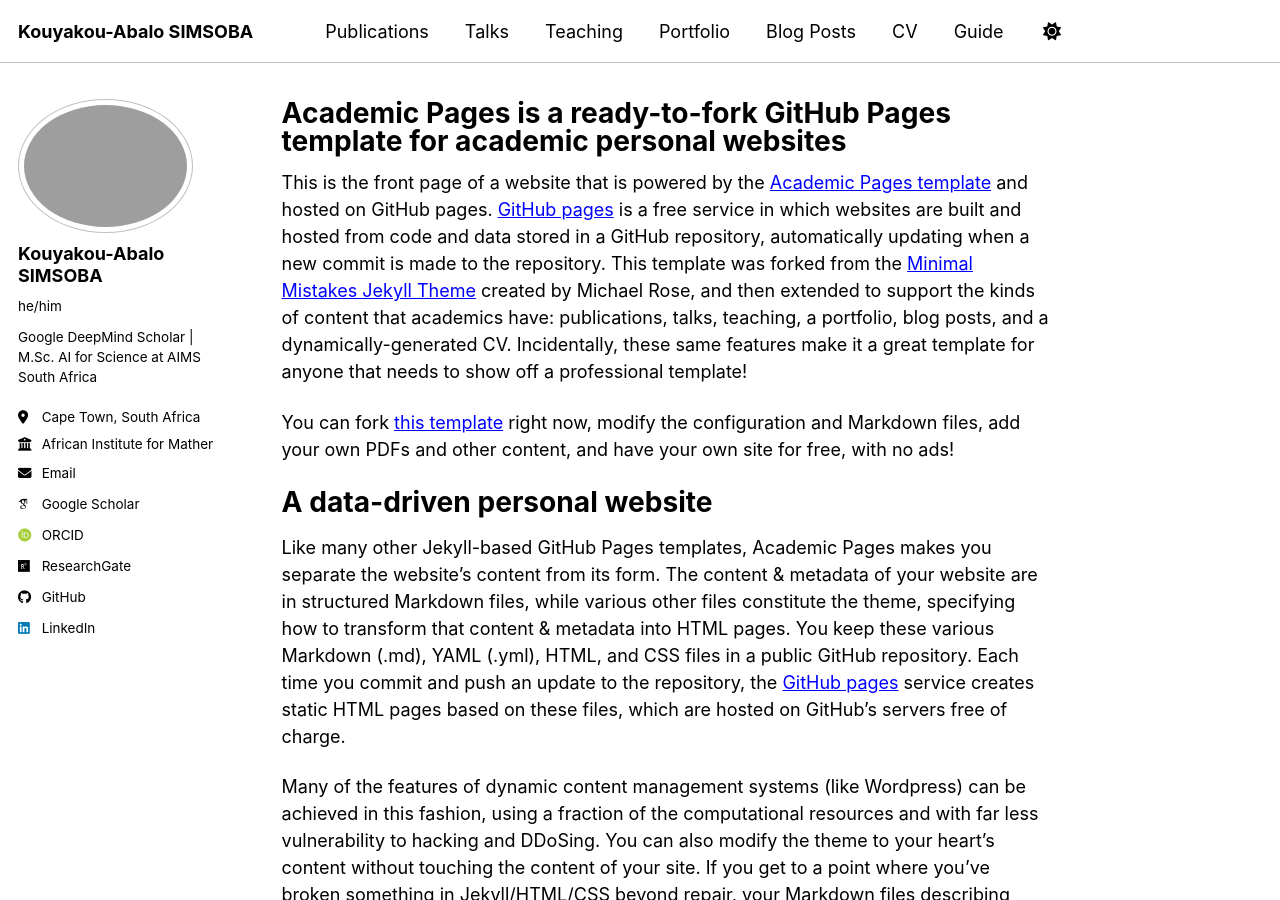
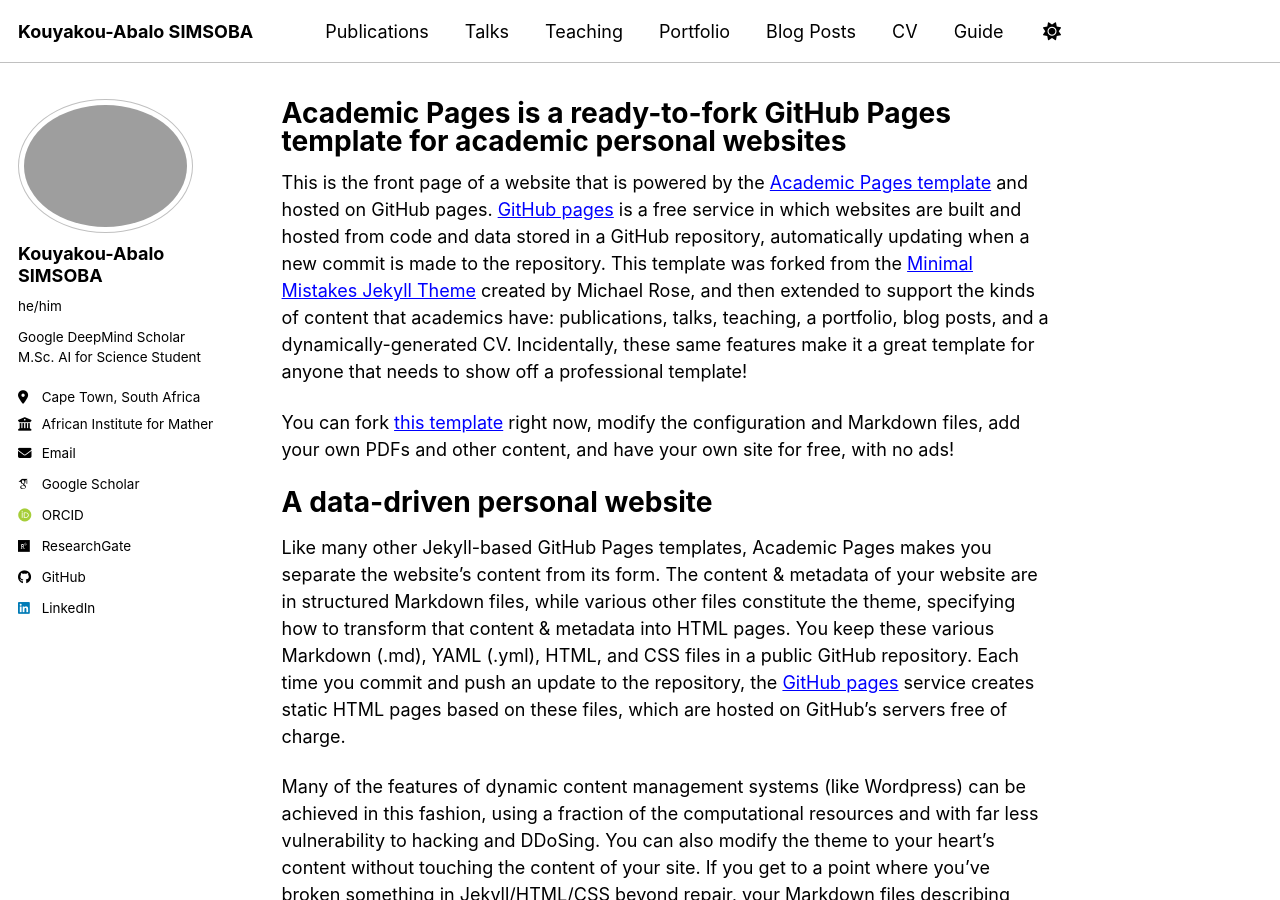
Before and after one commit to abalosimsoba-prog/abalosimsoba-prog.github.io, a Jekyll site: the page built from _pages/about.md, in a window 1280 px wide and 900 px high. Built offline with Jekyll 4.4.1, drawn with Linux system fonts in a browser that asks for light colours; some web fonts are replaced; a script bundle is joined from its source files by our own code; library files that are not in the unit come from our copies; some of the changed lines change nothing that is shown.

Commit message:
Update _config.yml

```diff
--- a/_config.yml
+++ b/_config.yml
@@ -14,14 +14,13 @@
   avatar           : "profile.jpg"
   name             : "Kouyakou-Abalo SIMSOBA"
   pronouns         : "he/him"
-  # The '>' symbol ensures this wraps to new lines without overflowing
-  bio: >
-    Google DeepMind Scholar |
-    M.Sc. AI for Science at
-    AIMS South Africa
+  # Bio split into two lines to prevent horizontal overflow
+  bio: |
+    Google DeepMind Scholar
+    M.Sc. AI for Science Student
   location         : "Cape Town, South Africa"
-  # This folded block also prevents the institution name from overflowing
-  employer: >
+  # Institution name split into two lines for a perfect sidebar fit
+  employer: |
     African Institute for
     Mathematical Sciences (AIMS)
   email            : "kouyakou@aims.ac.za"
@@ -52,7 +51,7 @@
 comments:
   provider               : false
 
-# Reading Files & Conversion
+# File Management
 include:
   - .htaccess
   - _pages
@@ -78,6 +77,7 @@
 encoding: "utf-8"
 markdown_ext: "markdown,mkdown,mkdn,mkd,md"
 
+# Conversion
 markdown: kramdown
 highlighter: rouge
 lsi: false
@@ -137,14 +137,16 @@
       author_profile: true
       share: true
 
-# Styling & Plugins
+# Styling
 sass:
   sass_dir: _sass
   style: compressed
 
+# Technical Output
 permalink: /:categories/:title/
 timezone: Etc/UTC
 
+# Plugins
 plugins:
   - jekyll-feed
   - jekyll-gist
```
